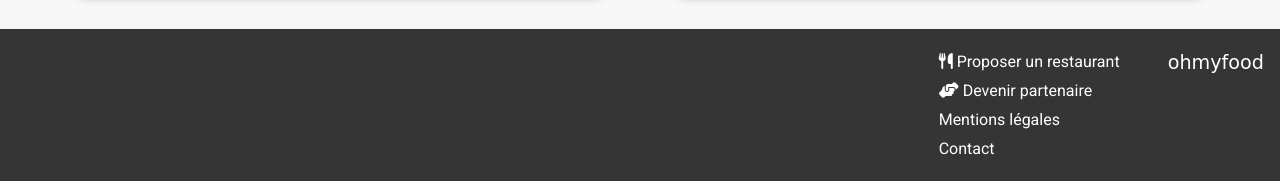
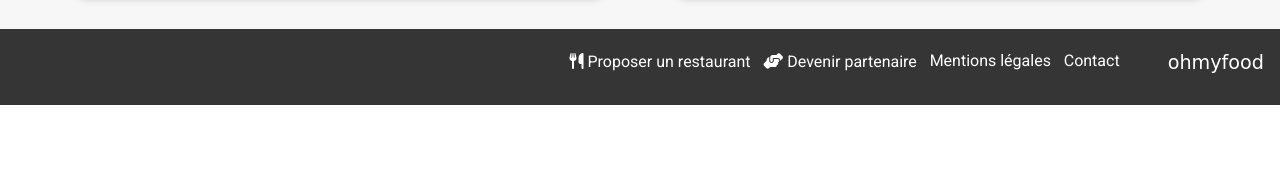
Before and after one commit to KhanhTRUONG7987/projet2_SASS_animationCSS, a website: page index.html in a window 1280 px wide. Shown: the part 1388-1569 px from the top of the page. After the commit the page ends 1493 px from the top, so only its background shows below. Drawn offline with Linux system fonts and the light colour scheme; a web font is replaced by a local one.

Commit message:
commit "footer for desktop"

```diff
--- a/sass/layout/_footer.scss
+++ b/sass/layout/_footer.scss
@@ -16,17 +16,10 @@
         flex-direction: row-reverse;
         gap: 3rem;
         &__nav{
-            display: flex;
-            flex-direction: column;
-            gap: 0.8rem;
             &__lst{
                 display: flex;
                 flex-direction: row;
                 gap: 0.8rem;
-                &__item{
-                    display: flex;
-                    flex: 1;
-                }
             }
         }
     }
@@ -42,12 +35,8 @@
         font-style: regular;
         font-size: 1rem;
         &__lst{
-            display: flex;
-            flex-direction: column;
-            gap: 0.8rem;
-            &__item{
-                display: flex;
-                flex: 1;
+            > li{
+                padding-bottom: 0.7rem;
             }
         }
     }
```
Also changed, not shown: public/css/style.css.
